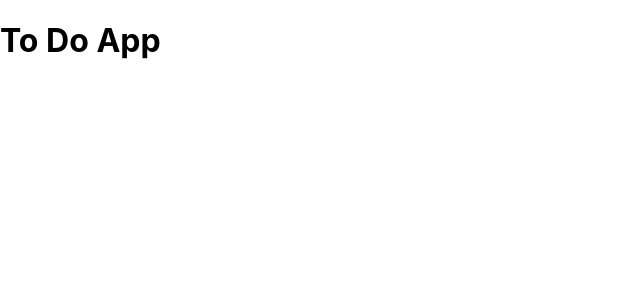
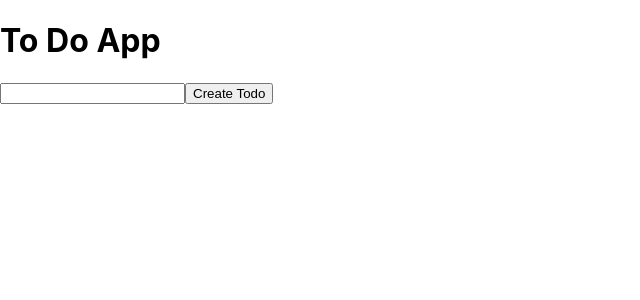
Before and after one commit to cheshta0112/TaskKeeper, a React (Create React App) app: page / in a window 1280 px wide. Shown: the top 300 px of the page, without its empty margins (0-640 px from the left). Built offline with nearby package versions, Linux system fonts and the light colour scheme.

Commit message:
created to do from and list

```diff
--- a/src/App.js
+++ b/src/App.js
@@ -1,9 +1,28 @@
+import { useState } from "react";
+import TodoForm from "./components/ToDoForm/ToDoForm";
+import TodoList from "./components/ToDoList/ToDoList";
+
 import "./App.css";
 
 function App() {
+  const [todos, setTodos] = useState([]);
+
+  const createTodo = (text) => {
+    setTodos([...todos, { id: todos.length + 1, text, completed: false }]);
+  };
+
+  const toggleTodo = (index) => {
+    const list = [...todos];
+    list[index].completed = !list[index].completed;
+    setTodos(list);
+  };
+
   return (
     <div>
       <h1>To Do App</h1>
+
+      <TodoForm onCreateTodo={createTodo} />
+      <TodoList todos={todos} onToggle={toggleTodo} />
     </div>
   );
 }
--- /dev/null
+++ b/src/components/ToDoForm/ToDoForm.js
@@ -0,0 +1,30 @@
+import { useState } from "react";
+import "./ToDoForm.css";
+
+function ToDoForm({ onCreateTodo }) {
+  const [todoText, setTodoText] = useState("");
+
+  const handleSubmit = (e) => {
+    e.preventDefault();
+    onCreateTodo(todoText);
+    setTodoText("");
+  };
+
+  return (
+    <div className="container">
+      <form onSubmit={handleSubmit}>
+        <input
+          type="text"
+          className="form-control mb-3"
+          value={todoText}
+          onChange={(e) => setTodoText(e.target.value)}
+        />
+        <button className="btn btn-success float-end" type="submit">
+          Create Todo
+        </button>
+      </form>
+    </div>
+  );
+}
+
+export default ToDoForm;
--- /dev/null
+++ b/src/components/ToDoList/ToDoList.js
@@ -0,0 +1,28 @@
+import "./ToDoList.css";
+
+function ToDoList({ todos, onToggle }) {
+  return (
+    <div className="container">
+      <ul>
+        {todos.map((todo, index) => (
+          <li key={todo.id}>
+            <span className="content">{todo.text}</span>
+            <span className={todo.completed ? "completed" : "pending"}>
+              {todo.completed ? "Completed" : "Pending"}
+            </span>
+            <button
+              className="btn btn-warning"
+              onClick={() => {
+                onToggle(index);
+              }}
+            >
+              Toggle
+            </button>
+          </li>
+        ))}
+      </ul>
+    </div>
+  );
+}
+
+export default ToDoList;
```
Also changed, not shown: src/components/ToDoForm/ToDoForm.css (added), src/components/ToDoList/ToDoList.css (added).
